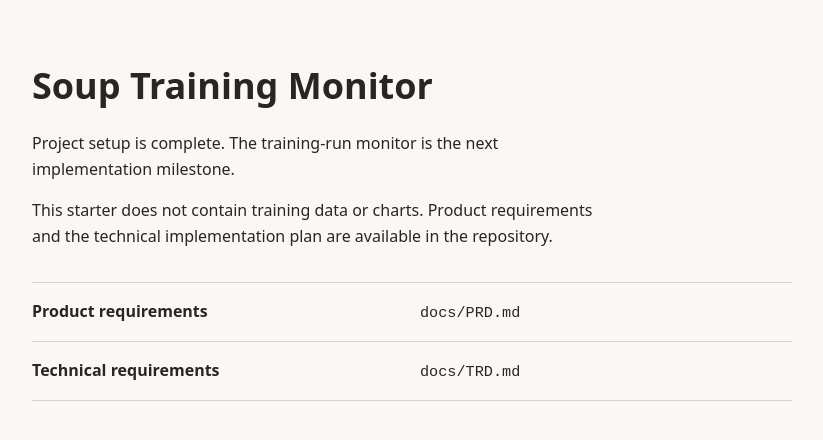
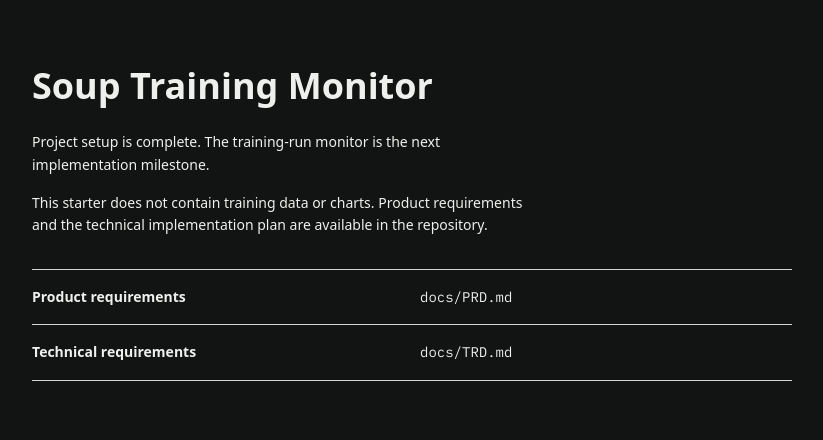
Before and after one commit to vlat247/soup-tz, a Next.js app: page / in a window 1280 px wide. Shown: the top 440 px of the page, without its empty margins (228-1051 px from the left). Built offline with nearby package versions, Linux system fonts and the light colour scheme.

Commit message:
Configure ECharts and dark dashboard design foundation

```diff
--- a/package.json
+++ b/package.json
@@ -17,6 +17,10 @@
     "check": "npm run lint && npm run typecheck && npm run test && npm run build"
   },
   "dependencies": {
+    "@fontsource-variable/geist": "5.3.0",
+    "@fontsource/ibm-plex-mono": "5.3.0",
+    "@phosphor-icons/react": "2.1.10",
+    "echarts": "6.1.0",
     "next": "16.4.5",
     "react": "19.3.1",
     "react-dom": "19.3.1"
--- a/src/app/globals.css
+++ b/src/app/globals.css
@@ -1,8 +1,22 @@
 :root {
-  color-scheme: light;
-  background: #faf8f5;
-  color: #292524;
-  font-family: ui-sans-serif, system-ui, sans-serif;
+  color-scheme: dark;
+  --canvas: #111413;
+  --sidebar: #0d100f;
+  --surface: #171b19;
+  --surface-hover: #1e2420;
+  --line: #2a312c;
+  --line-soft: #222923;
+  --text: #edf0ec;
+  --text-secondary: #b5bdb6;
+  --muted: #8b968d;
+  --accent: #b6e6bd;
+  --accent-soft: #23372a;
+  --warning: #e9c485;
+  --danger: #edaaa0;
+  --font-mono: "IBM Plex Mono", monospace;
+  background: var(--canvas);
+  color: var(--text);
+  font-family: "Geist Variable", system-ui, sans-serif;
   font-synthesis: none;
   text-rendering: optimizeLegibility;
   -webkit-font-smoothing: antialiased;
@@ -14,14 +28,61 @@
 
 body {
   margin: 0;
+  font-size: 14px;
 }
 
-code {
-  font-family: ui-monospace, monospace;
-  font-size: 0.95em;
+button, input, select {
+  font: inherit;
+}
+
+button, a, input, select, summary {
+  -webkit-tap-highlight-color: transparent;
+}
+
+button, select, summary {
+  cursor: pointer;
+}
+
+button:disabled {
+  cursor: not-allowed;
+}
+
+button, a {
+  touch-action: manipulation;
+}
+
+a {
+  color: inherit;
+}
+
+:focus-visible {
+  outline: 2px solid var(--accent);
+  outline-offset: 4px;
+}
+
+code, .mono {
+  font-family: var(--font-mono);
+  font-variant-numeric: tabular-nums;
+}
+
+button, input, select {
+  border-radius: 6px;
 }
 
 ::selection {
-  background: #fde6bf;
-  color: #292524;
+  background: #b6e6bd;
+  color: #111413;
 }
+
+* {
+  scrollbar-width: thin;
+  scrollbar-color: #3b463e transparent;
+}
+
+@media (prefers-reduced-motion: reduce) {
+  *, *::before, *::after {
+    animation-duration: 0.01ms !important;
+    transition-duration: 0.01ms !important;
+    scroll-behavior: auto !important;
+  }
+}
--- a/src/app/layout.tsx
+++ b/src/app/layout.tsx
@@ -1,9 +1,11 @@
 import type { Metadata } from "next";
 import type { ReactNode } from "react";
+import "@fontsource-variable/geist";
+import "@fontsource/ibm-plex-mono/400.css";
 import "./globals.css";
 
 export const metadata: Metadata = {
-  title: "Soup Training Monitor",
+  title: { default: "soup — Training runs", template: "%s · soup" },
   description:
     "A training-run monitor focused on truthful charts and verifiable performance.",
 };
```
Also changed, not shown: 4 other files (tests, documents, lock files or other folders).
